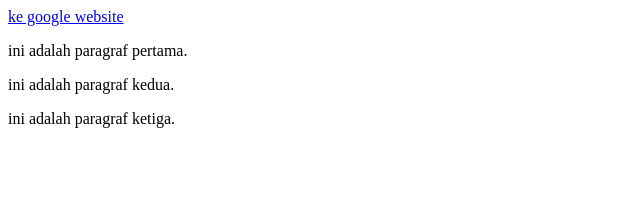
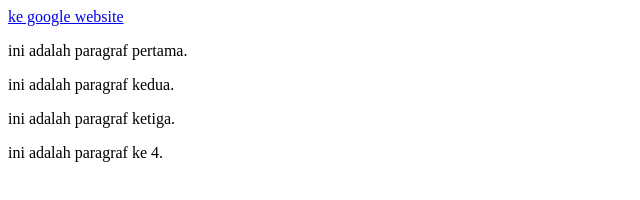
Before and after one commit to danialmuhammad752-collab/Bootcamp-6-DN, a plain HTML site: page sesi-1/index.html in a window 1280 px wide. Shown: the whole page, without its empty margins (0-640 px from the left). Drawn offline with Linux system fonts and the light colour scheme.

Commit message:
Add fourth paragraph to index.html

```diff
--- a/sesi-1/index.html
+++ b/sesi-1/index.html
@@ -10,5 +10,6 @@
     <p>ini adalah paragraf pertama.</p>
     <p>ini adalah paragraf kedua.</p>
     <p>ini adalah paragraf ketiga.</p>
+    <p>ini adalah paragraf ke 4.</p>
 </body>
 </html>
```
